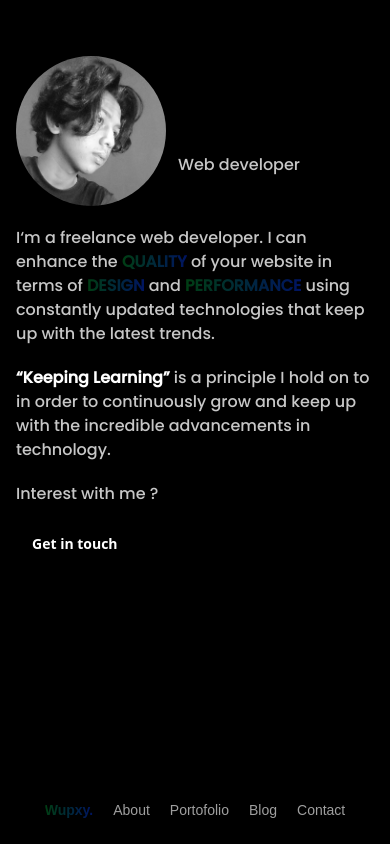
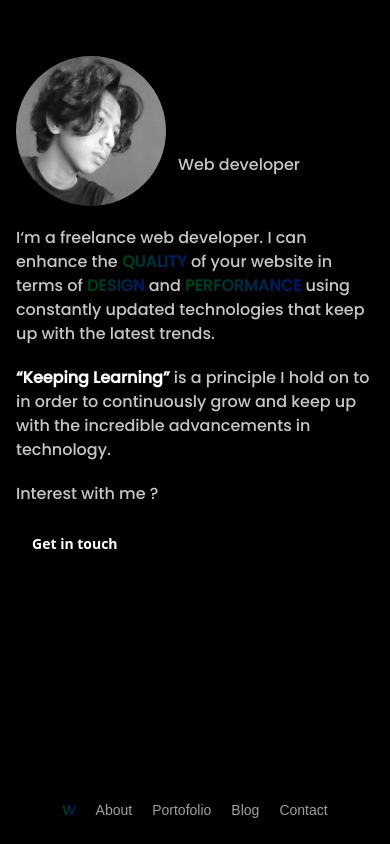
Before and after one commit to muhamyusuf/wupxy., a Next.js app: page / in a window 390 px wide. Built offline with nearby package versions, Linux system fonts and the light colour scheme; a web font is replaced by a local one.

Commit message:
responsive logo

```diff
--- a/src/components/Navbar.tsx
+++ b/src/components/Navbar.tsx
@@ -22,7 +22,8 @@ export default function Navbar() {
           href="/"
           className="font-extrabold rounded-lg tablet:mb-10 textGradient font-poppin"
         >
-          <p>Wupxy.</p>
+          <p className="hidden tablet:inline">Wupxy.</p>
+          <p className="inline tablet:hidden">W</p>
         </Link>
 
         {Navlinks.map((link, index) => (
```
